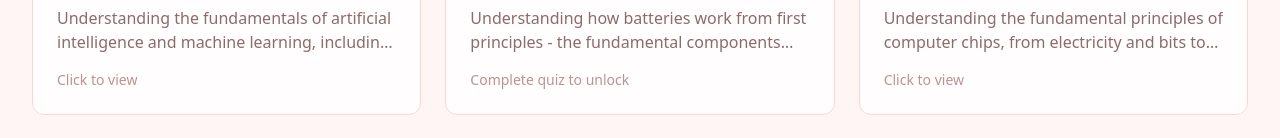
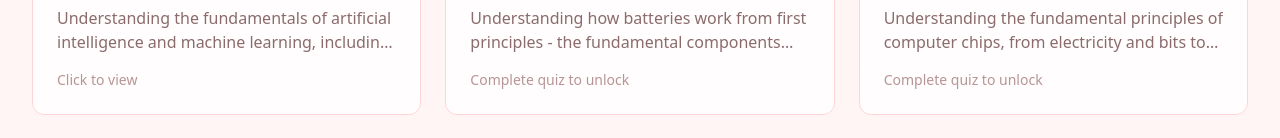
Before and after one commit to osmanclan1/scienceblog, a Next.js app: page / in a window 1280 px wide. Shown: the part 1187-1325 px from the top of the page. Built offline with nearby package versions, Linux system fonts and the light colour scheme.

Commit message:
error handling

```diff
--- a/components/ArticlePageClient.tsx
+++ b/components/ArticlePageClient.tsx
@@ -18,11 +18,26 @@ export default function ArticlePageClient({ article, requiredTopics }: ArticlePa
 
   useEffect(() => {
     setMounted(true)
-    if (requiredTopics.length === 0) {
-      setUnlocked(true)
-    } else {
-      const allUnlocked = requiredTopics.every(topicId => isTopicUnlocked(topicId))
-      setUnlocked(allUnlocked)
+
+    const checkUnlocked = () => {
+      if (requiredTopics.length === 0) {
+        setUnlocked(true)
+      } else {
+        const allUnlocked = requiredTopics.every(topicId => isTopicUnlocked(topicId))
+        setUnlocked(allUnlocked)
+      }
+    }
+
+    checkUnlocked()
+
+    // Listen for topic unlock events
+    const handleTopicUnlocked = () => {
+      checkUnlocked()
+    }
+
+    window.addEventListener('topic-unlocked', handleTopicUnlocked)
+    return () => {
+      window.removeEventListener('topic-unlocked', handleTopicUnlocked)
     }
   }, [requiredTopics])
 
--- a/lib/topics-client.ts
+++ b/lib/topics-client.ts
@@ -29,6 +29,8 @@ export function unlockTopic(topicId: string): void {
   if (!unlocked.includes(topicId)) {
     unlocked.push(topicId)
     localStorage.setItem('unlocked-topics', JSON.stringify(unlocked))
+    // Dispatch custom event to notify other components
+    window.dispatchEvent(new CustomEvent('topic-unlocked', { detail: { topicId } }))
   }
 }
 
--- a/topics/computer-chips.md
+++ b/topics/computer-chips.md
@@ -2,6 +2,44 @@
 id: computer-chips
 name: Computer Chips
 description: Understanding the fundamental principles of computer chips, from electricity and bits to transistors, logic gates, and the difference between CPUs and GPUs
+quiz:
+  questions:
+    - question: "In computer chips, what does a current flowing represent?"
+      type: "multiple-choice"
+      options:
+        - "0"
+        - "1"
+        - "Both 0 and 1"
+        - "Nothing"
+      correctAnswer: "1"
+      explanation: "In computer chips, a current flowing represents 1 (binary on), while no current flowing represents 0 (binary off). This is the fundamental basis of bits."
+    - question: "What is a semiconductor?"
+      type: "multiple-choice"
+      options:
+        - "A material that only allows electricity to flow"
+        - "A material that only blocks electricity"
+        - "A material that combines both the ability to allow and block electricity"
+        - "A type of logic gate"
+      correctAnswer: "A material that combines both the ability to allow and block electricity"
+      explanation: "Semiconductors like silicon combine both abilities - they can allow electricity to flow or block it. This is crucial for the core idea of bits (0s and 1s)."
+    - question: "What is the primary function of a transistor?"
+      type: "multiple-choice"
+      options:
+        - "To store data permanently"
+        - "To act as a microscopic electronic switch that can allow or block current flow"
+        - "To generate electricity"
+        - "To connect multiple chips together"
+      correctAnswer: "To act as a microscopic electronic switch that can allow or block current flow"
+      explanation: "Transistors function as microscopic electronic switches. By applying a voltage to one side, you can either allow a current to flow or block it, which is fundamental to how chips work."
+    - question: "What is the main difference between a CPU and a GPU?"
+      type: "multiple-choice"
+      options:
+        - "CPUs are faster than GPUs"
+        - "CPUs have many cores for parallel processing, while GPUs have few powerful cores"
+        - "CPUs have few but powerful cores for complex logic, while GPUs have many cores for parallel repetitive tasks"
+        - "There is no difference"
+      correctAnswer: "CPUs have few but powerful cores for complex logic, while GPUs have many cores for parallel repetitive tasks"
+      explanation: "CPUs contain few but powerful cores that work sequentially to handle complex operations like databases. GPUs feature many cores designed to perform many repetitive tasks simultaneously, like doing math or rendering pixels."
 ---
 
 # Computer Chips
```
